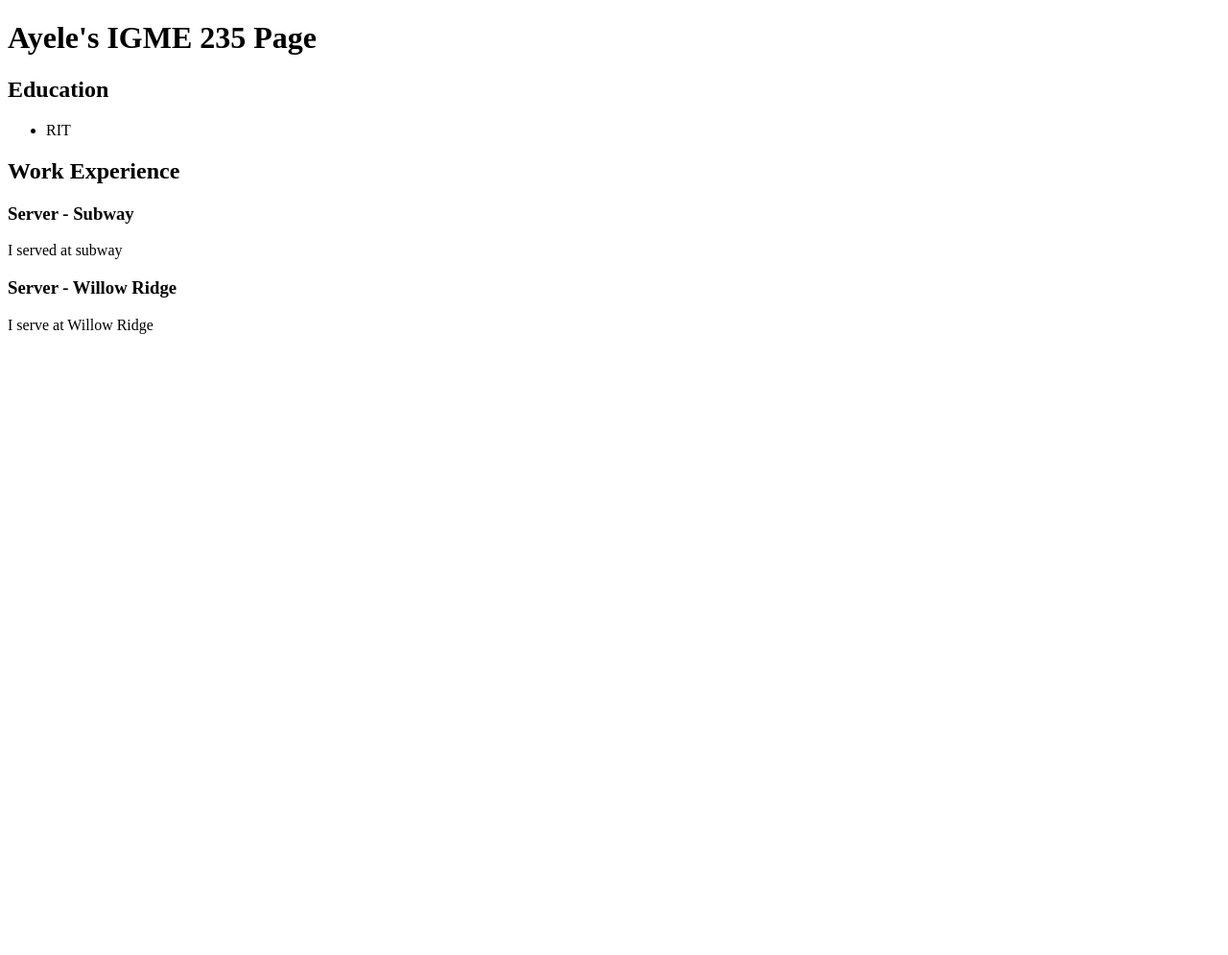
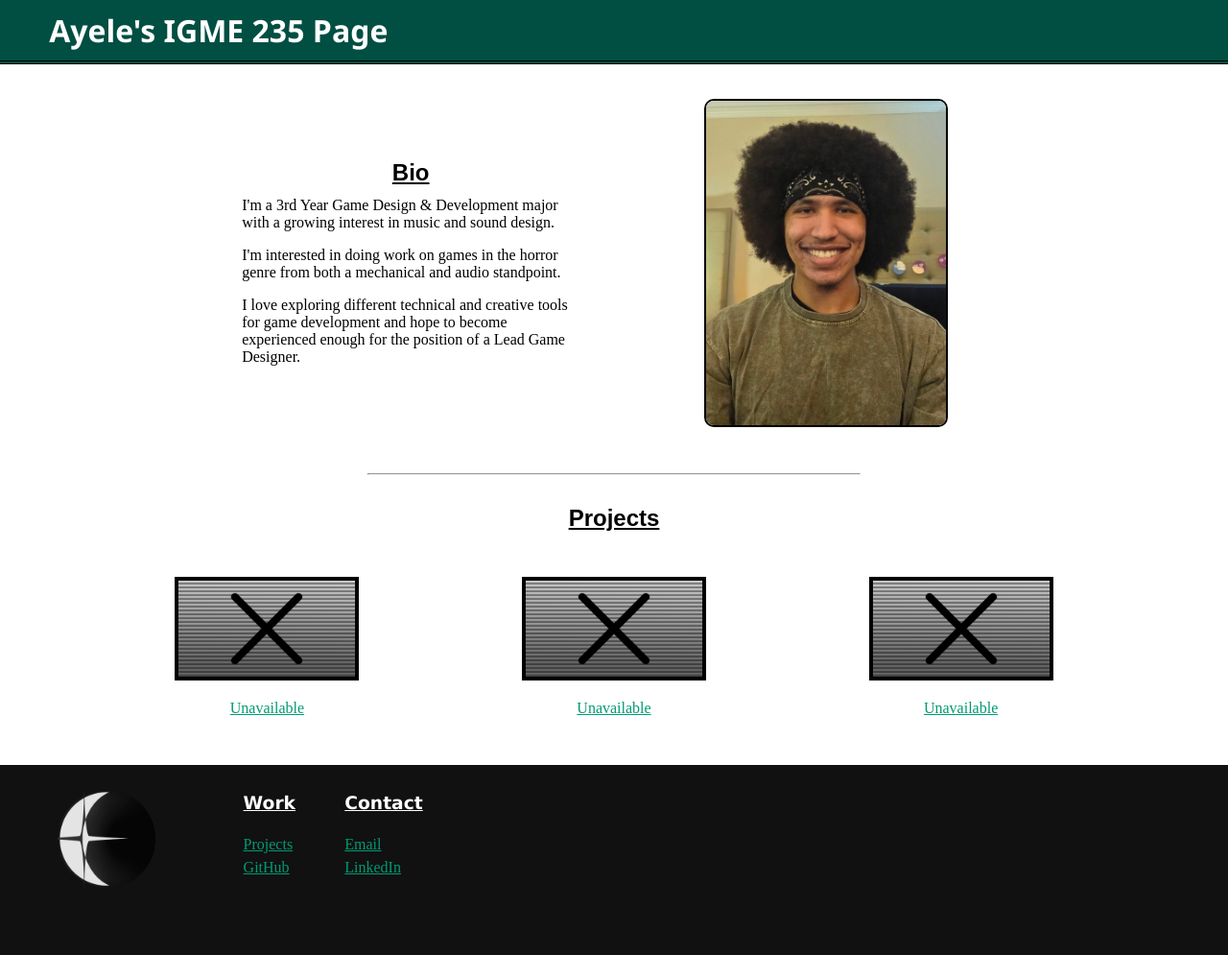
Before and after one commit to aqm2368/IGME-235, a plain HTML site: page index.html in a window 1280 px wide. Shown: the whole page at 96% size. Before the commit the page ends 800 px from the top, so only its background shows below. Drawn offline with Linux system fonts and the light colour scheme.

Commit message:
Finished 235 Homepage

```diff
--- /dev/null
+++ b/homepage.css
@@ -0,0 +1,99 @@
+body {
+    padding: 0%;
+    margin: 0%;
+}
+footer {
+    padding: 10px 20px;
+    display: flex;
+    gap: 4vw;
+    margin-top: 30px;
+    padding-bottom: 50px;
+    background-color: rgb(17, 17, 17);
+    color: white;
+}
+h2 {
+    font-family: Arial, Helvetica, sans-serif;
+    font-weight: 750;
+    text-decoration: underline;
+    text-align: center;
+    line-height: 10px;
+}
+.footer-header {
+    font-family: Verdana, Geneva, Tahoma, sans-serif;
+    text-decoration: underline;
+    font-weight: 800;
+}
+.footer-anchor {
+    line-height: 30px;
+}
+ul {
+    list-style-type: none;
+    margin: 0;
+    padding: 0;
+}
+.hori-section {
+    display: flex;
+    justify-content: center;
+    align-items: center;
+    gap: 7vw;
+    padding: 20px 0;
+}
+.verti-section {
+    display: flex;
+    flex-direction: column;
+    justify-content: center;
+    align-items: center;
+    gap: 7vw;
+}
+#selfie {
+    max-width: 250px;
+    height: auto;
+    border: solid black 2px;
+    border-radius: 10px;
+}
+.bio {
+    max-width: 22rem;
+    text-align: left;
+}
+#projects {
+    padding-top: 20px;
+}
+#main-header {
+    background-color: rgb(0, 79, 66);
+    margin: 0%;
+    padding: 10px 4vw;
+    font-family: 'Segoe UI', Tahoma, Geneva, Verdana, sans-serif;
+    color: white;
+    border-bottom: rgb(0, 0, 0) double 4px;
+}
+#logo-icon {
+    max-width: 8vw;
+    height: auto;
+}
+.short-break {
+    line-height: 10px;
+}
+.half-rule {
+    max-width: 40vw;
+}
+.project-thumbnail {
+    max-width: 15vw;
+}
+.centered-url {
+    text-align: center;
+}
+a:link {
+    color: rgb(0, 155, 114);
+}
+a:visited {
+    color: rgb(0, 97, 71);
+}
+a:hover {
+    color: rgb(2, 176, 129);
+}
+a:active {
+    color: rgba(0, 207, 152, 0.501);
+}
+a:focus {
+    color: rgba(0, 187, 137, 0.481);
+}
--- a/index.html
+++ b/index.html
@@ -3,14 +3,72 @@
 <head>
     <meta charset="UTF-8">
     <meta name="viewport" content="width=device-width, initial-scale=1.0">
-    <title>Ayele's 235 Page</title>
+    <link rel="icon" href="images/Logo.ico" type="image/x-icon">
+    <link rel="stylesheet" href="homepage.css" type="text/css">
+    <title>Ayele Moore's 235 Page</title>
 </head>
 <body>
-
-
-    <h1>Ayele's IGME 235 Page</h1>
-
-    <h2>Education</h2>
+    <h1 id="main-header">Ayele's IGME 235 Page</h1>
+    <div class="hori-section">
+        <div>
+            <h2>Bio</h2>
+            <p class="bio">
+                I'm a 3rd Year Game Design & Development major
+                with a growing interest in music and sound design.
+            </p>
+            <p class="bio">
+                I'm interested in doing work on games in the horror
+                genre from both a mechanical and audio standpoint.
+            </p>
+            <p class="bio">
+                I love exploring different technical and creative tools
+                for game development and hope to become experienced enough
+                for the position of a Lead Game Designer.
+            </p>
+        </div>
+        <div>
+            <figure>
+                <img id="selfie" src="images/Photo.png" alt="Selfie"/>
+            </figure>
+        </div>
+    </div>
+    <hr class="half-rule"/>
+    <div>
+        <h2 id="projects">Projects</h2>
+        <div class="hori-section">
+            <div>
+                <figure>
+                    <img class="project-thumbnail" src="images/Unavailable.png" alt="Project Thumbnail"/>
+                </figure>
+                <div class="centered-url">
+                    <a href="index.html">
+                        Unavailable
+                    </a>
+                </div>
+            </div>
+            <div>
+                <figure>
+                    <img class="project-thumbnail" src="images/Unavailable.png" alt="Project Thumbnail"/>
+                </figure>
+                <div class="centered-url">
+                    <a href="index.html">
+                        Unavailable
+                    </a>
+                </div>
+            </div>
+            <div>
+                <figure>
+                    <img class="project-thumbnail" src="images/Unavailable.png" alt="Project Thumbnail"/>
+                </figure>
+                <div class="centered-url">
+                    <a href="index.html">
+                        Unavailable
+                    </a>
+                </div>
+            </div>
+        </div>
+    </div>
+    <!-- <h2>Education</h2>
     <ul>
         <li>RIT</li>
     </ul>
@@ -19,6 +77,42 @@
     <h3>Server - Subway</h3>
     <p>I served at subway</p>
     <h3>Server - Willow Ridge</h3>
-    <p>I serve at Willow Ridge</p>
+    <p>I serve at Willow Ridge</p> -->
 </body>
+<footer>
+    <figure>
+        <img id="logo-icon" src="images/Logo.png" alt="Logo"/>
+    </figure>
+    <div>
+        <h3 class="footer-header">Work</h3>
+        <ul>
+            <li class="footer-anchor">
+                <a href="#projects">
+                    Projects
+                </a>
+            </li>
+            <li>
+                <a href="https://github.com/aqm2368/IGME-235">
+                    GitHub
+                </a>
+            </li>
+        </ul>
+    </div>
+    <div>
+        <h3 class="footer-header">Contact</h3>
+        <ul>
+            <li class="footer-anchor">
+                <a href="mailto:aqm2368@rit.edu">
+                    Email
+                </a>
+
+            </li>
+            <li>
+                <a href="https://www.linkedin.com/in/ayele-moore/">
+                    LinkedIn
+                </a>
+            </li>
+        </ul>
+    </div>
+</footer>
 </html>
```
Also changed, not shown: images/Logo.ico (added), images/Logo.png (added), images/Photo.png (added), images/Unavailable.png (added).
